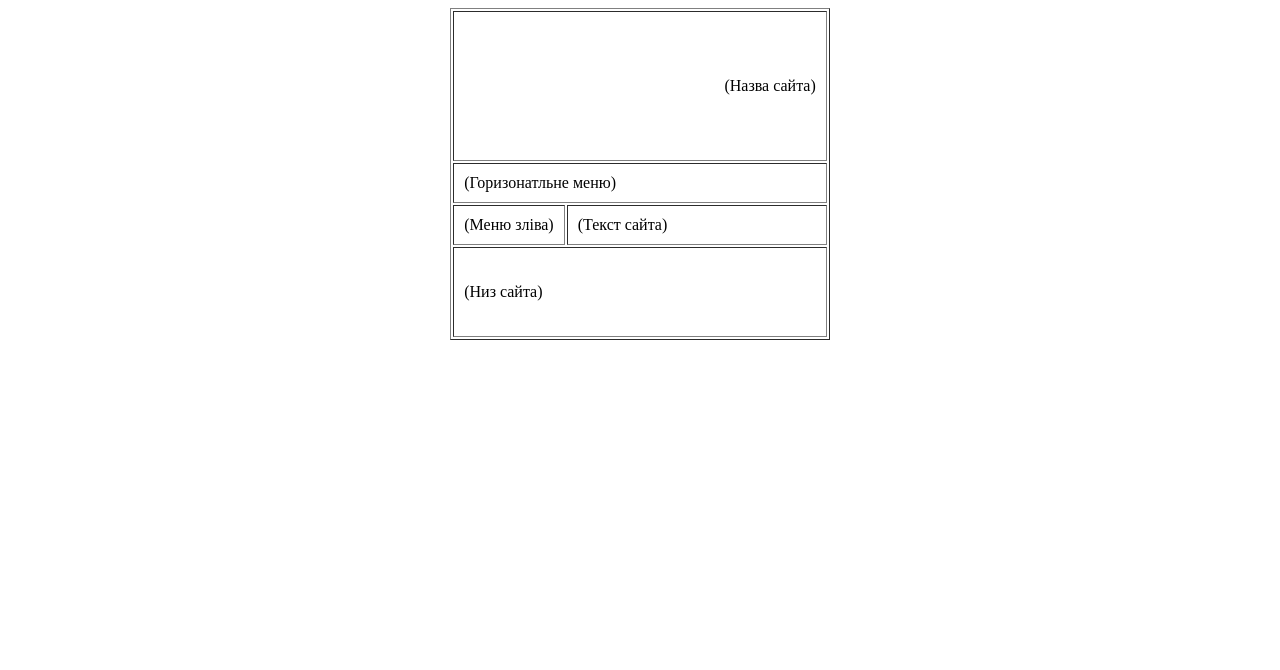
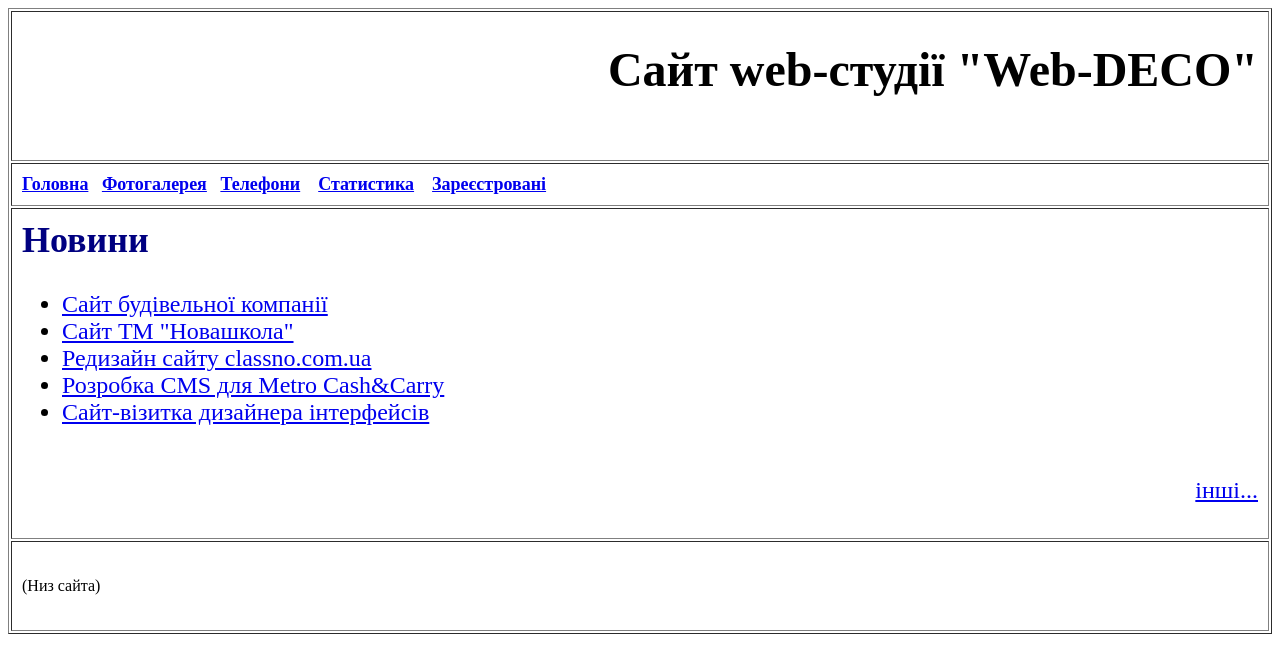
Before and after one commit to vsembai/vsembai.github.io, a plain HTML site: page index.html in a window 1280 px wide. Drawn offline with Linux system fonts and the light colour scheme.

Commit message:
Update index.html

```diff
--- a/index.html
+++ b/index.html
@@ -6,14 +6,38 @@
     <body>
 <table border="1" align="center" cellpadding="10">
     <tr>
-        <td colspan="2" height="150" align="right">(Назва сайта)</td>
+        <td colspan="2" height="150" align="right">
+           <font size="5">
+               <h1 class="shadowtext">Сайт web-студії "Web-DECO"</h1>
+            </font>
+            </td>
     </tr>
     <tr>
-        <td colspan="2">(Горизонатльне меню)</td>
+        <td colspan="2">
+           <!-- Горизонтальне меню -->
+               <font size="4"><b>
+               <a href="#">Головна</a>&nbsp;&nbsp;
+               <a href="#">Фотогалерея</a>&nbsp;&nbsp;
+               <a href="#">Телефони</a>&nbsp; &nbsp;
+               <a href="#">Статистика</a>&nbsp; &nbsp;
+               <a href="#">Зареєстровані</a></b>
+            </font>
+       </td>
     </tr>
     <tr>
-        <td width="30%" valign="top" >(Меню зліва)</td>
-        <td width="70%">(Текст сайта)</td>
+        <td width="30%" valign="top" >
+                <font size="5" color="navy"><h2>Новини</h2></font>
+          <font size="5" >
+                 <ul>
+            <li><a href="#">Сайт будівельної компанії </a></li>
+            <li><a href="#">Сайт ТМ "Новашкола" </a></li>
+            <li><a href="#">Редизайн сайту classno.com.ua</a></li>
+            <li><a href="#">Розробка CMS для Metro Cash&Carry</a></li>
+            <li><a href="#">Сайт-візитка дизайнера інтерфейсів</a></li><br>
+            <p align="right"><a href="#">інші...</a></p>
+            </ul>
+         </font>
+       </td>
     </tr>
     <tr>
         <td colspan="2" valign="middle" height="90">(Низ сайта)</td>
```
